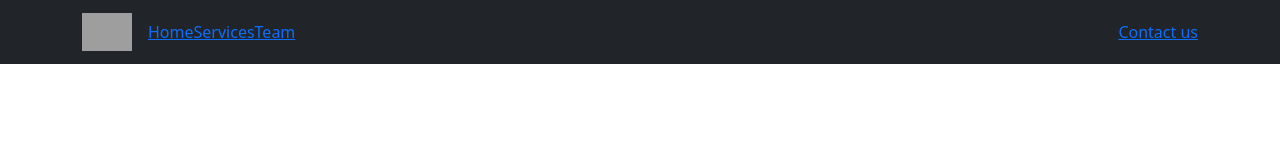
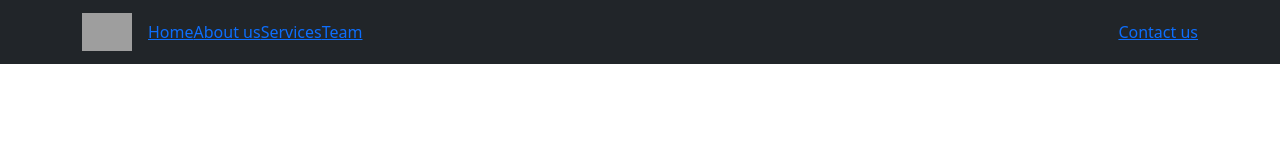
Before and after one commit to fl4viooliveira/FrontEnders, a React (Create React App) app: page / in a window 1280 px wide. Shown: the top 160 px of the page. Built offline with nearby package versions, Linux system fonts and the light colour scheme; grey boxes are pictures that could not be loaded.

Commit message:
API url added to aboutus page

```diff
--- a/src/App.jsx
+++ b/src/App.jsx
@@ -7,6 +7,7 @@ import Home from './pages/home.jsx';
 import Contact from './pages/contactpage.jsx';
 import TeamList from "./pages/team"
 import Developer from './pages/team/slug.jsx';
+import About from './pages/aboutus.jsx'
 
 function App() {
   return (
@@ -16,6 +17,7 @@ function App() {
       <Routes>
       <Route path="/" element={<Home />} />
       <Route path="/contact" element={<Contact />} />
+      <Route path="/about" element={<About />} />
       <Route path="/team" element={<TeamList />} />
       <Route path="/team/:slug" element={<Developer/>} />
 
--- a/src/components/Navbar.jsx
+++ b/src/components/Navbar.jsx
@@ -15,6 +15,7 @@ export default function Navibar() {
         <Navbar.Collapse id="responsive-navbar-nav">
           <Nav className="me-auto">
             <NavLink to="/" className="linkname">Home</NavLink>
+            <NavLink to="/about" className="linkname">About us</NavLink>
             <NavLink to="/services" className="linkname">Services</NavLink>
             <NavLink to="/team" className="linkname">Team</NavLink>
           </Nav>
--- /dev/null
+++ b/src/pages/aboutus.jsx
@@ -0,0 +1,9 @@
+import React from "react";
+import { useEffect, useState } from "react";
+import axios from "axios";
+
+export default function Aboutus() {
+    const apiUrl = `https://api.fl4v.io/wp-json/wp/v2/pages/11`;
+
+
+}
```
Also changed, not shown: src/pages/home.jsx (line endings or trailing spaces).
